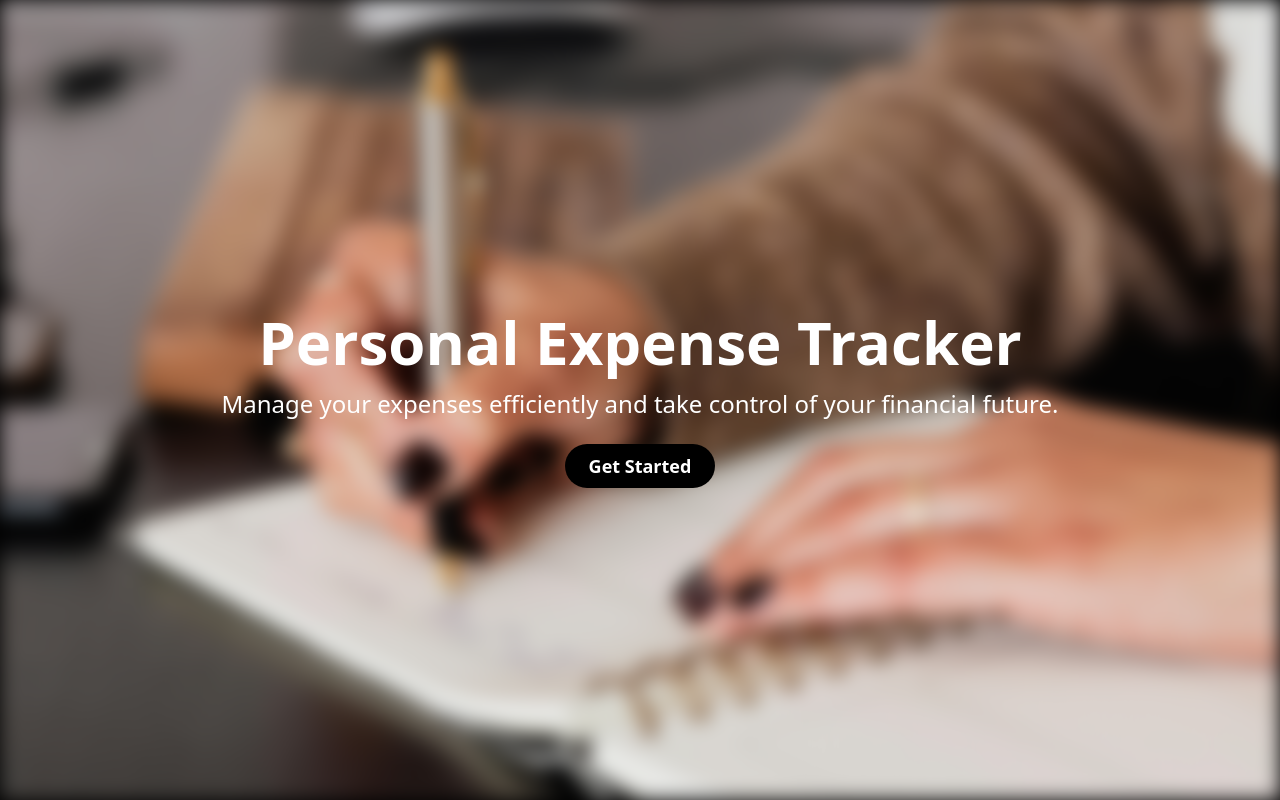
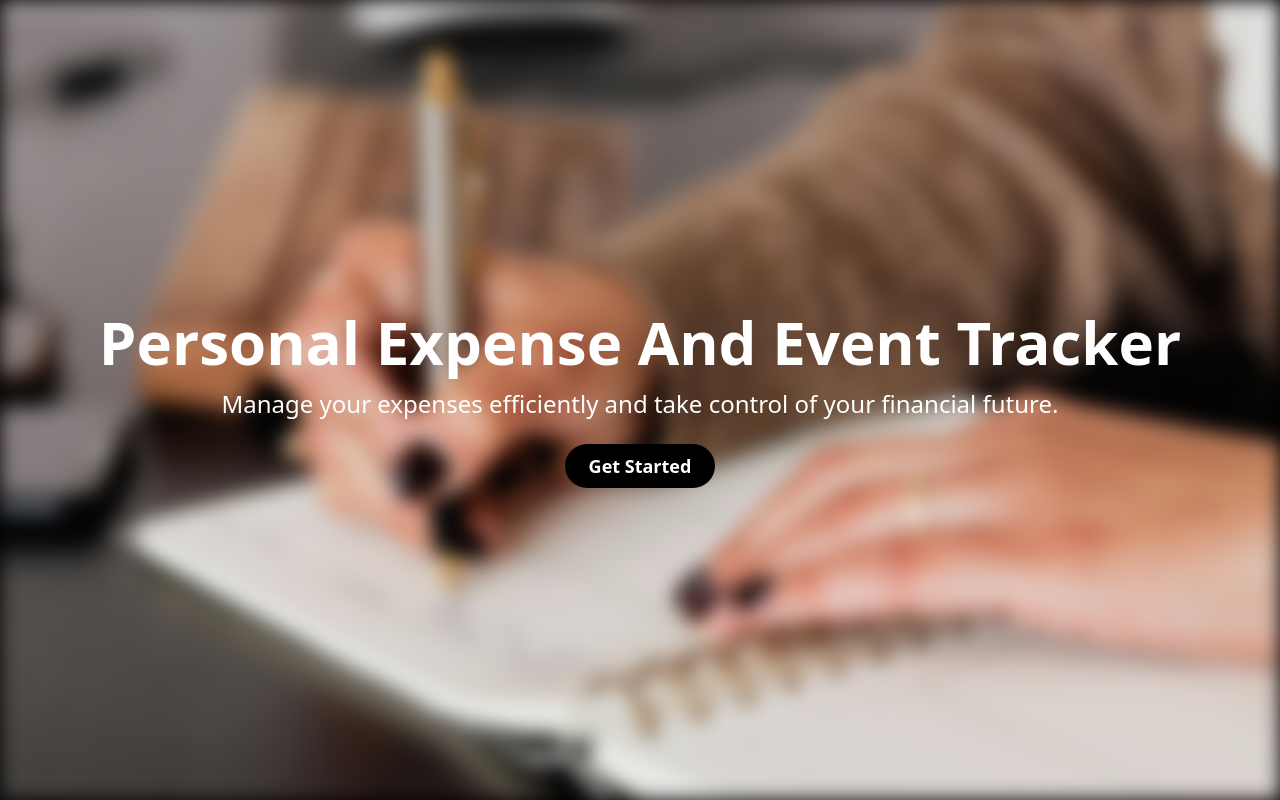
Before and after one commit to Johnnas12/personal_Expense-Tracker, a React (Vite) app in the folder frontend/: page / in a window 1280 px wide. Shown: the top 800 px of the page. Built offline with nearby package versions, Linux system fonts and the light colour scheme.

Commit message:
update landing page

```diff
--- a/frontend/src/pages/landingpage.jsx
+++ b/frontend/src/pages/landingpage.jsx
@@ -10,7 +10,7 @@
   <div className="absolute inset-0 bg-black opacity-100"></div>
   <div className="absolute inset-0 bg-cover bg-center" style={{ backgroundImage: 'url(bg.jpg)', filter: 'blur(10px)' }}></div>
 
-  <h1 className="relative text-4xl md:text-6xl font-bold mb-4 animate__animated animate__fadeIn">Personal Expense Tracker</h1>
+  <h1 className="relative text-4xl md:text-6xl font-bold mb-4 animate__animated animate__fadeIn">Personal Expense And Event Tracker</h1>
   <p className="relative text-lg md:text-2xl mb-6 animate__animated animate__fadeIn animate__delay-1s">
     Manage your expenses efficiently and take control of your financial future.
   </p>
```
